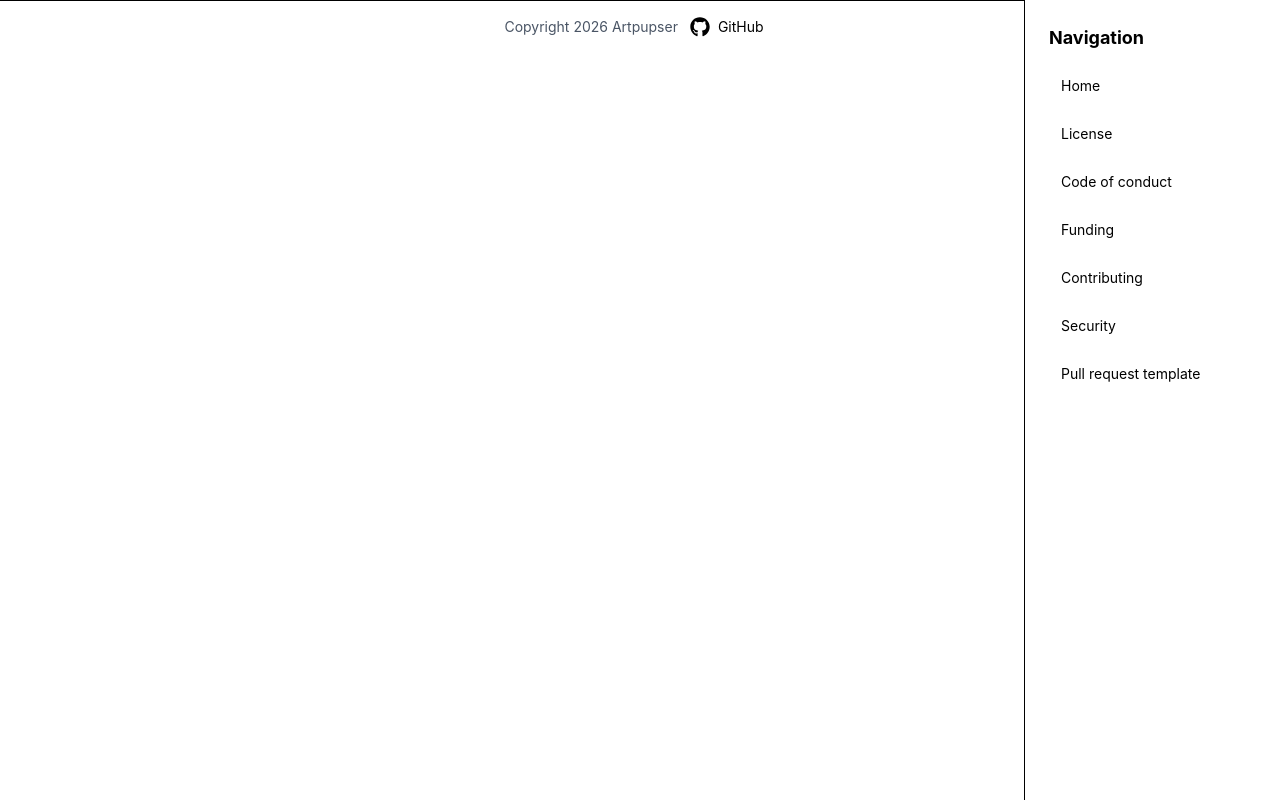
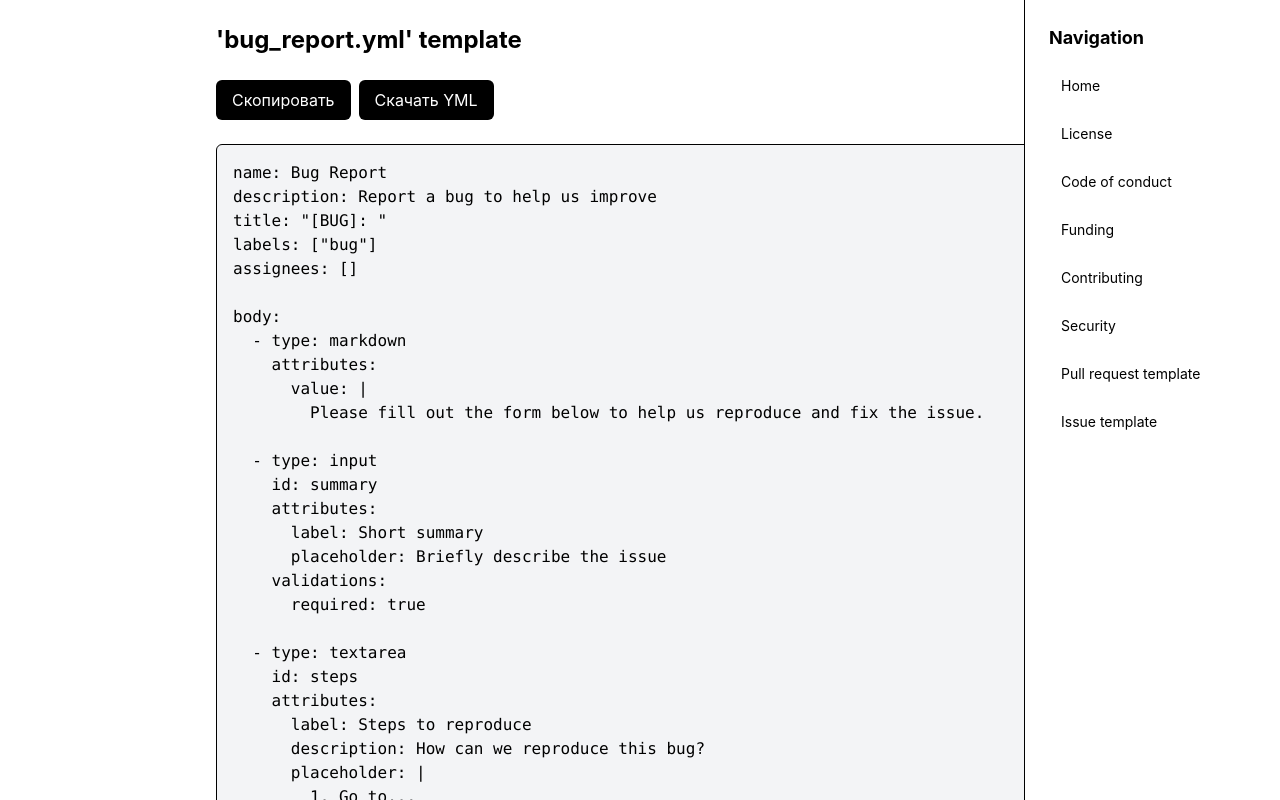
Before and after one commit to Artpupser/gh_documents_gen, a React (Vite) app: page /gen/issue_template in a window 1280 px wide. Shown: the top 800 px of the page. Built offline with nearby package versions, Linux system fonts and the light colour scheme.

Commit message:
add: issue template page

```diff
--- a/src/App.tsx
+++ b/src/App.tsx
@@ -8,6 +8,7 @@ import Funding from "./pages/Funding.tsx";
 import Contributing from "./pages/Contributing.tsx";
 import Security from "./pages/Security.tsx";
 import PullRequestTemplate from "./pages/PullRequestTemplate.tsx";
+import IssueTemplate from "./pages/IssueTemplate.tsx";
 
 
 const App = () => {
@@ -23,6 +24,7 @@ const App = () => {
         <Route path="/gen/contributing" element={<Contributing />} />
         <Route path="/gen/security" element={<Security />} />
         <Route path="/gen/pull_request_template" element={<PullRequestTemplate />} />
+        <Route path="/gen/issue_template" element={<IssueTemplate />} />
       </Routes>
       <Footer></Footer>
     </>
--- a/src/components/RightBar.tsx
+++ b/src/components/RightBar.tsx
@@ -34,6 +34,10 @@ const LINKS: LinkProps[] = [
     path: `/gen/pull_request_template`,
     name: `Pull request template`,
   },
+  {
+    path: `/gen/issue_template`,
+    name: `Issue template`,
+  },
 ]
 
 const RightBar = () => {
--- a/src/pages/IssueTemplate.tsx
+++ b/src/pages/IssueTemplate.tsx
@@ -0,0 +1,204 @@
+import CopyButton from "../components/CopyButton.tsx";
+import DownloadButton from "../components/DownloadButton.tsx";
+
+const IssueTemplate = () => {
+
+  const bugReport:string = `name: Bug Report
+description: Report a bug to help us improve
+title: "[BUG]: "
+labels: ["bug"]
+assignees: []
+
+body:
+  - type: markdown
+    attributes:
+      value: |
+        Please fill out the form below to help us reproduce and fix the issue.
+
+  - type: input
+    id: summary
+    attributes:
+      label: Short summary
+      placeholder: Briefly describe the issue
+    validations:
+      required: true
+
+  - type: textarea
+    id: steps
+    attributes:
+      label: Steps to reproduce
+      description: How can we reproduce this bug?
+      placeholder: |
+        1. Go to...
+        2. Click on...
+        3. Observe...
+        4. See error...
+    validations:
+      required: true
+
+  - type: textarea
+    id: expected
+    attributes:
+      label: Expected behavior
+      placeholder: What did you expect to happen?
+    validations:
+      required: true
+
+  - type: textarea
+    id: actual
+    attributes:
+      label: Actual behavior
+      placeholder: What actually happened?
+    validations:
+      required: true
+
+  - type: textarea
+    id: environment
+    attributes:
+      label: Environment
+      placeholder: |
+        OS: Windows / Linux / macOS
+        Browser: Chrome / Firefox / etc
+    validations:
+      required: false
+
+  - type: dropdown
+    id: severity
+    attributes:
+      label: Severity
+      options:
+        - Low (minor issue)
+        - Medium (affects functionality)
+        - High (critical / blocking)
+    validations:
+      required: true
+
+  - type: textarea
+    id: additional
+    attributes:
+      label: Additional context
+      placeholder: Add any other context, logs, or screenshots`;
+
+  const featureReport: string = `name: Bug Report
+description: Report a bug to help us improve
+title: "[BUG]: "
+labels: ["bug"]
+assignees: []
+
+body:
+  - type: markdown
+    attributes:
+      value: |
+        Please fill out the form below to help us reproduce and fix the issue.
+
+  - type: input
+    id: summary
+    attributes:
+      label: Short summary
+      placeholder: Briefly describe the issue
+    validations:
+      required: true
+
+  - type: textarea
+    id: steps
+    attributes:
+      label: Steps to reproduce
+      description: How can we reproduce this bug?
+      placeholder: |
+        1. Go to...
+        2. Click on...
+        3. Observe...
+        4. See error...
+    validations:
+      required: true
+
+  - type: textarea
+    id: expected
+    attributes:
+      label: Expected behavior
+      placeholder: What did you expect to happen?
+    validations:
+      required: true
+
+  - type: textarea
+    id: actual
+    attributes:
+      label: Actual behavior
+      placeholder: What actually happened?
+    validations:
+      required: true
+
+  - type: textarea
+    id: environment
+    attributes:
+      label: Environment
+      placeholder: |
+        OS: Windows / Linux / macOS
+        Browser: Chrome / Firefox / etc
+    validations:
+      required: false
+
+  - type: dropdown
+    id: severity
+    attributes:
+      label: Severity
+      options:
+        - Low (minor issue)
+        - Medium (affects functionality)
+        - High (critical / blocking)
+    validations:
+      required: true
+
+  - type: textarea
+    id: additional
+    attributes:
+      label: Additional context
+      placeholder: Add any other context, logs, or screenshots`;
+
+  return (
+    <div className="max-w-4xl mx-auto p-6 space-y-6">
+      <h1 className="text-2xl font-bold">
+        'bug_report.yml' template
+      </h1>
+
+      <div className="grid gap-4">
+
+        <div className="flex flex-row gap-2">
+          <CopyButton content={bugReport} />
+
+          <DownloadButton
+            name={"PULL_REQUEST_TEMPLATE.yml"}
+            extension={"yml"}
+            content_in_file={bugReport}
+          />
+        </div>
+      </div>
+
+      <pre className="whitespace-pre-wrap bg-gray-100 p-4 rounded-md border overflow-x-auto">
+        {bugReport}
+      </pre>
+
+      <h1 className="text-2xl font-bold">
+        'feature_request.yml' template
+      </h1>
+      <div className="grid gap-4">
+
+        <div className="flex flex-row gap-2">
+          <CopyButton content={featureReport} />
+
+          <DownloadButton
+            name={"PULL_REQUEST_TEMPLATE.yml"}
+            extension={"yml"}
+            content_in_file={featureReport}
+          />
+        </div>
+      </div>
+
+      <pre className="whitespace-pre-wrap bg-gray-100 p-4 rounded-md border overflow-x-auto">
+        {featureReport}
+      </pre>
+    </div>)
+
+}
+
+export default IssueTemplate;
```
